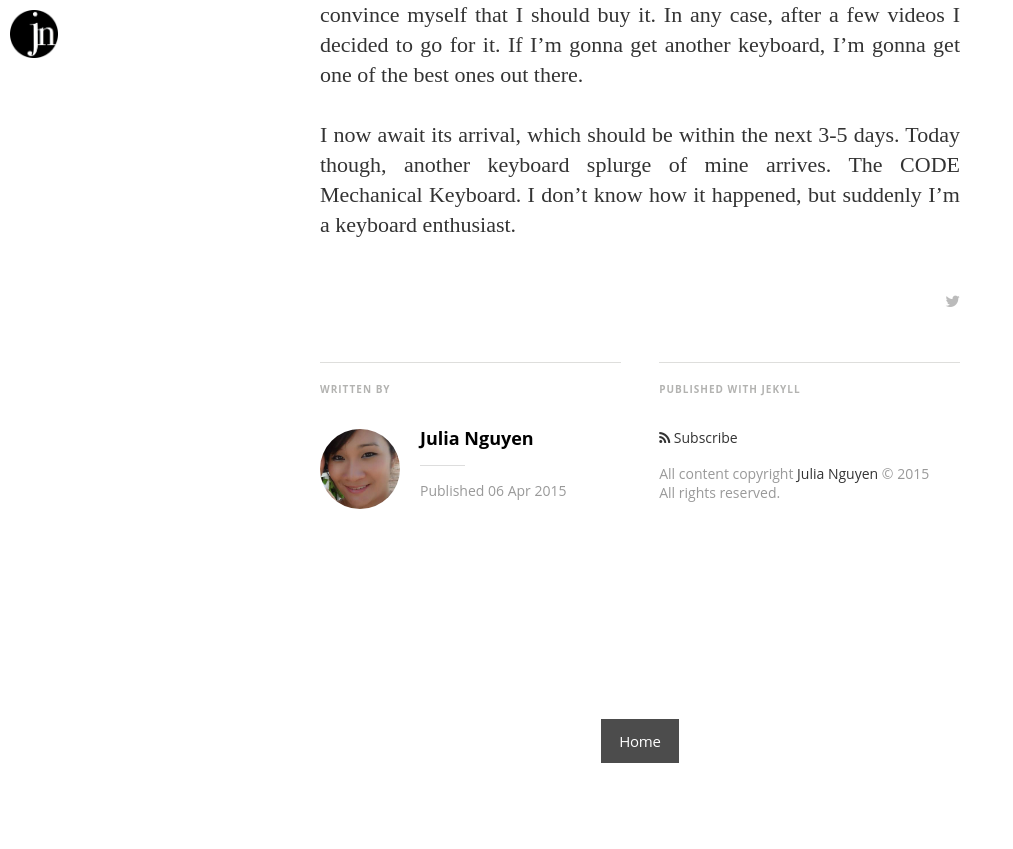
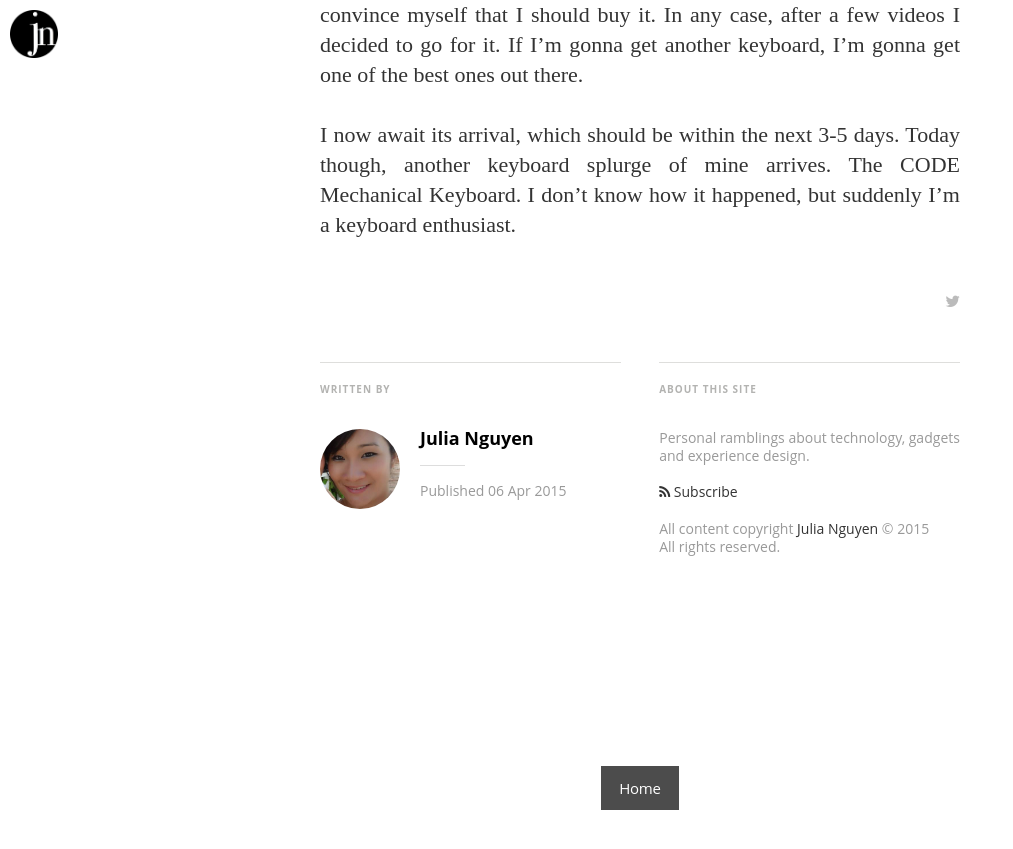
Before and after one commit to uxjulia/jekyll-blog, a Jekyll site: the page built from _posts/2015-04-06-Clamcase-Pro-for-iPad-Mini.markdown, in a window 1280 px wide and 900 px high, scrolled down 1450 px. Shown: the top 849 px of the window, without its empty margins (0-1013 px from the left). Built offline with Jekyll 4.4.1, drawn with Linux system fonts in a browser that asks for light colours; nearby versions of some CDN libraries; some web fonts are replaced; Markdown is read by kramdown in place of the engine named in the settings.

Commit message:
changed content of footer

```diff
--- a/_layouts/post.html
+++ b/_layouts/post.html
@@ -75,9 +75,9 @@
           </div>
           {{/post}}
           <div class="isRight">
-            <h5 class="index-headline featured"><span>Published with Jekyll</span></h5>
+            <h5 class="index-headline featured"><span>About this site</span></h5>
             <footer class="site-footer">
-              <!-- <section class="poweredby">Published with <a href="http://jekyllrb.com"> Jekyll</a></section> -->
+              <section class="poweredby">{{ site.description }}</section>
               <a class="subscribe" href="{{ "/feed.xml" | prepend: site.baseurl }}"> <span class="tooltip"> <i class="fa fa-rss"></i> Subscribe</span></a>
               <div class="inner"><br>
                 <section class="copyright">All content copyright <a href="{{@blog.url}}/">{{site.author}}</a> &copy; {{ site.time | date: '%Y' }}<br>All rights reserved.</section>
```
